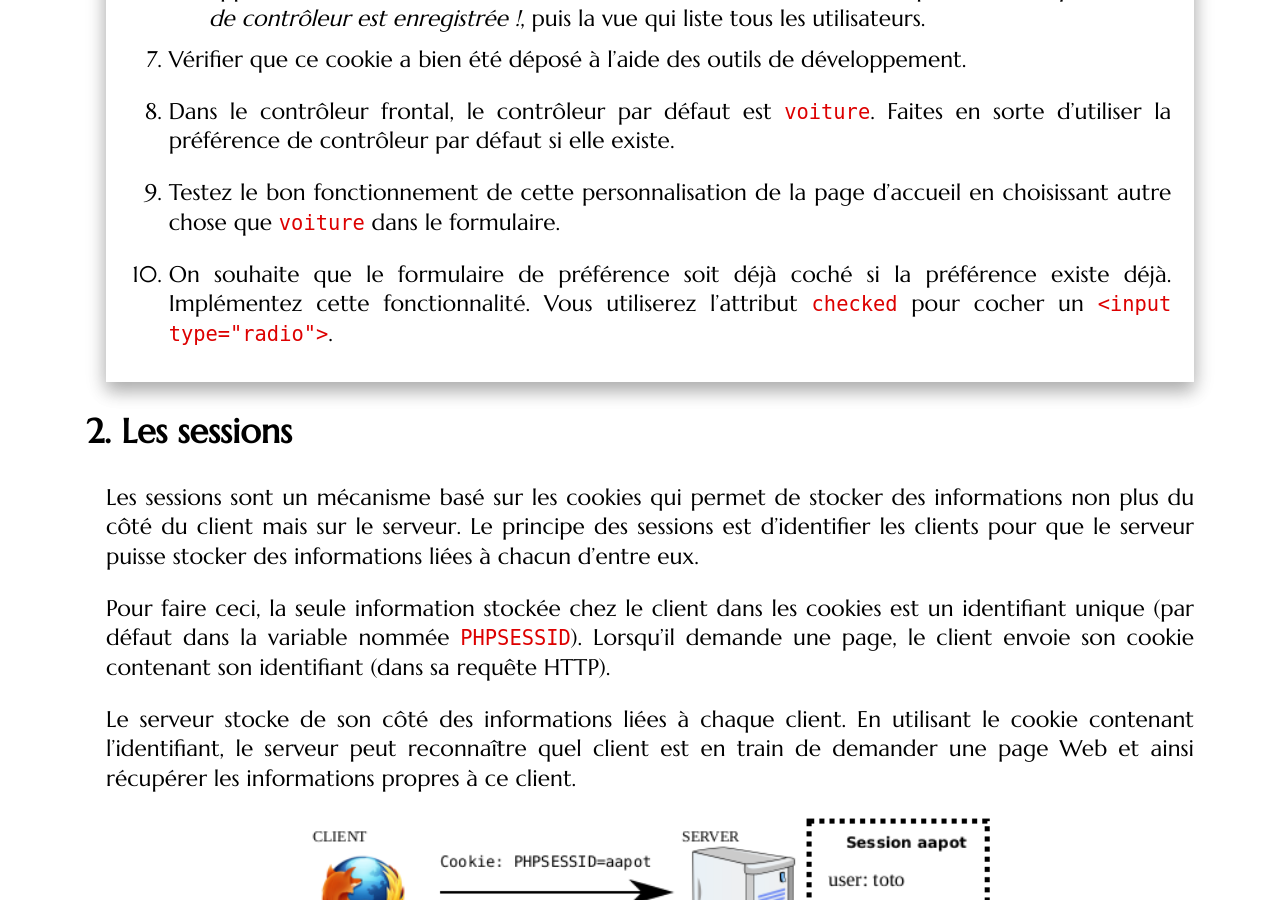
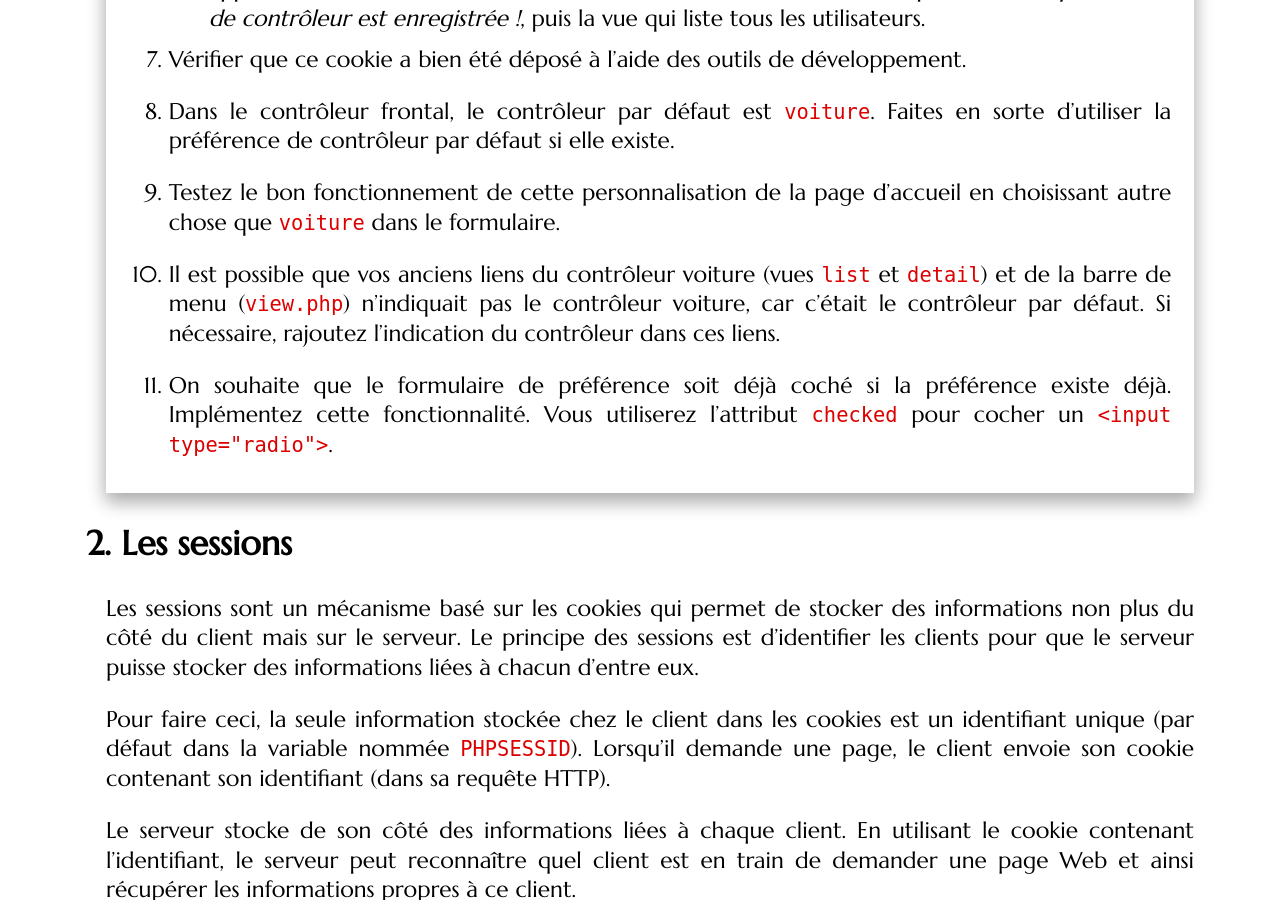
Before and after one commit to romainlebreton/R3.01-DeveloppementWeb, a Jekyll site: the page built from tutorials/tutorial7.md, in a window 1280 px wide and 900 px high, scrolled down 9282 px. Built offline with Jekyll 4.4.1, drawn with Linux system fonts in a browser that asks for light colours; some web fonts are replaced.

Commit message:
TD7 : correction controleur dans les liens <a>

```diff
--- a/tutorials/tutorial7.md
+++ b/tutorials/tutorial7.md
@@ -437,6 +437,11 @@ l'action par défaut plutôt que le contrôleur par défaut.
 
 5. Testez le bon fonctionnement de cette personnalisation de la page d'accueil en
 choisissant autre chose que `voiture` dans le formulaire.
+
+1. Il est possible que vos anciens liens du contrôleur voiture (vues `list` et
+   `detail`) et de la barre de menu (`view.php`) n'indiquait pas le contrôleur
+   voiture, car c'était le contrôleur par défaut. Si nécessaire, rajoutez
+   l'indication du contrôleur dans ces liens.
 
 1. On souhaite que le formulaire de préférence soit déjà coché si la préférence
    existe déjà. Implémentez cette fonctionnalité. Vous utiliserez l'attribut
```
